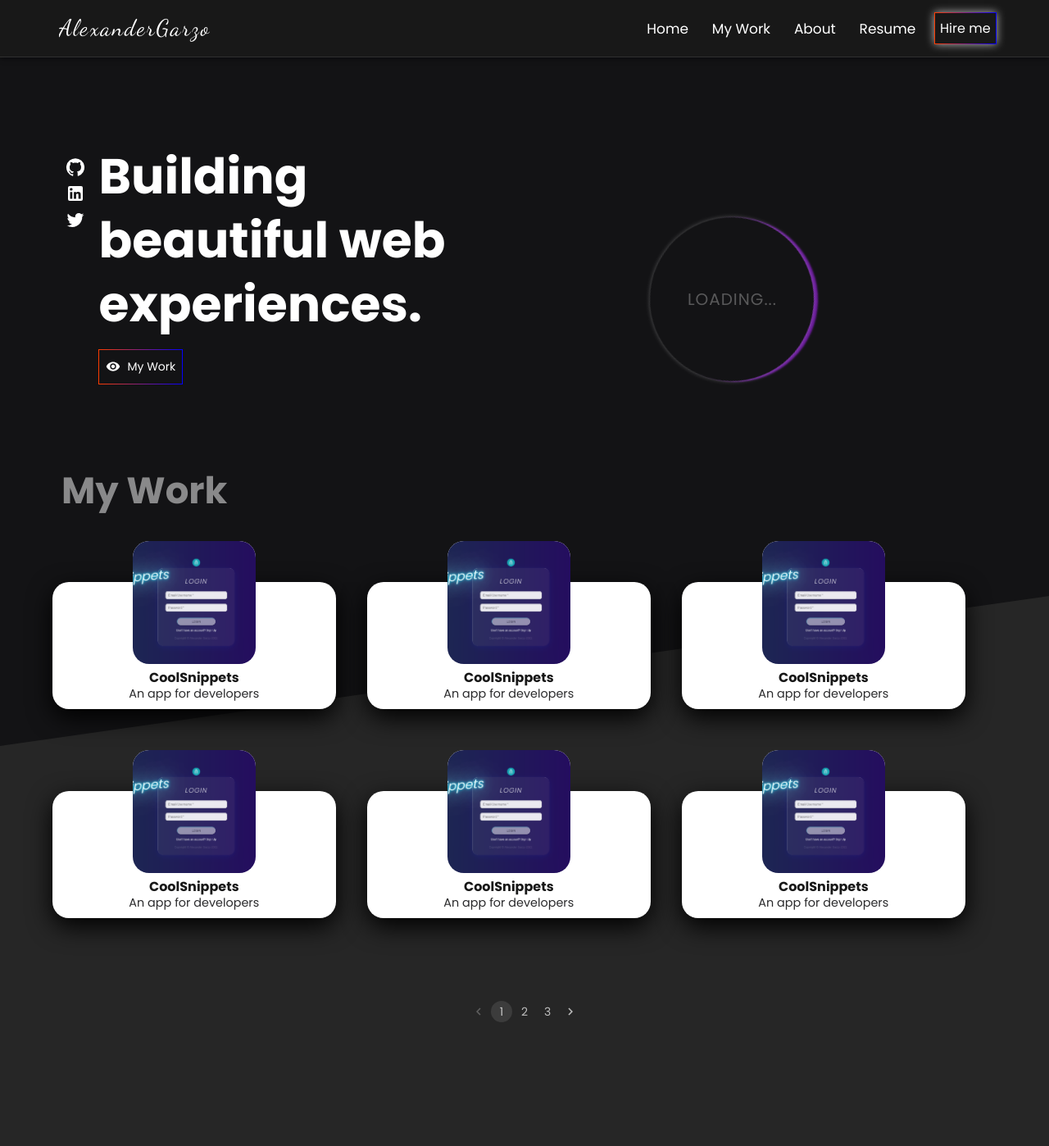
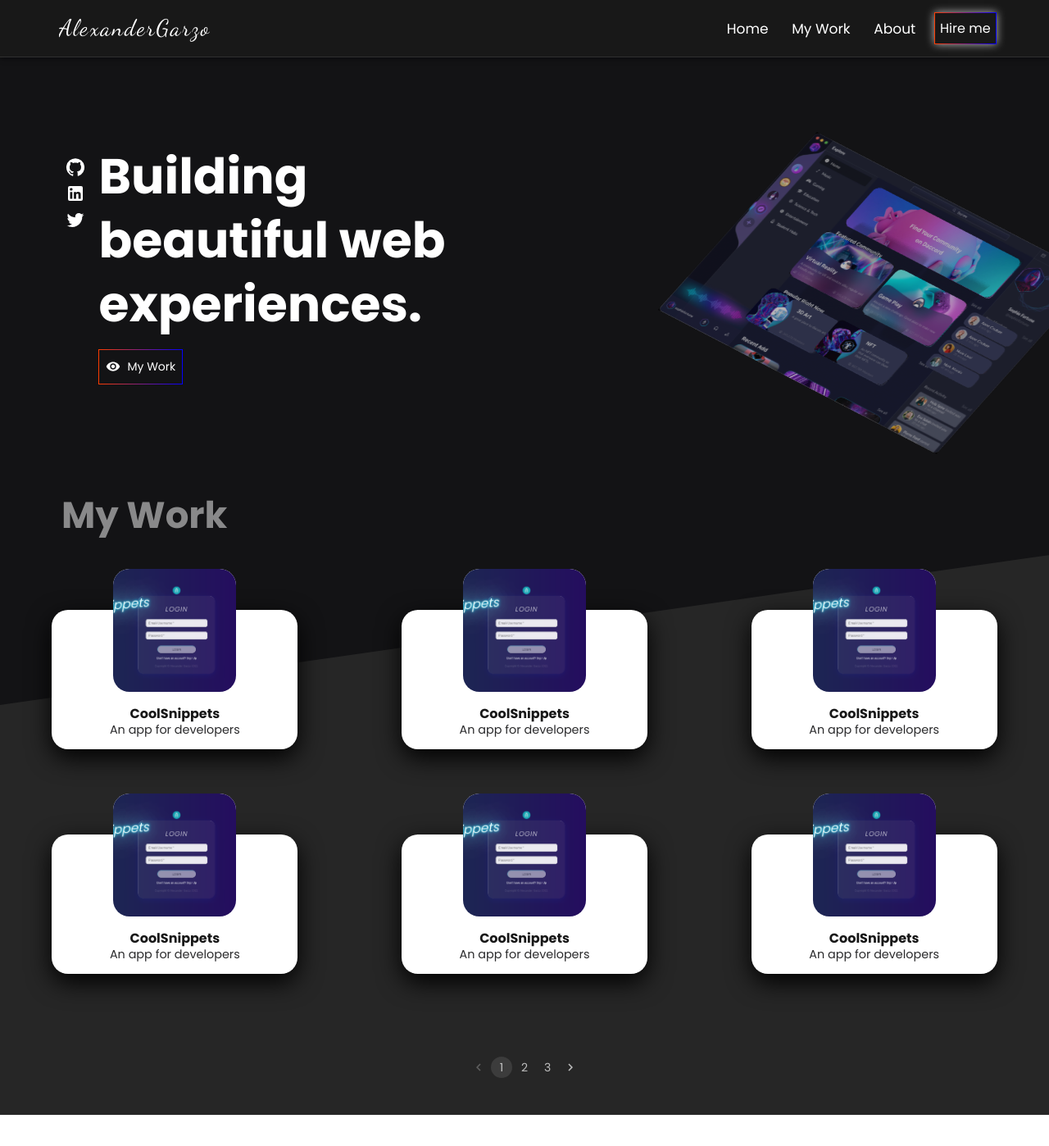
Before and after one commit to garzo94/Portafolio, a React (Vite) app: page / in a window 1280 px wide. Shown: the top 1398 px of the page at 82% size. After the commit the page ends 1360 px from the top, so only its background shows below. Built offline with nearby package versions, Linux system fonts and the light colour scheme.

Commit message:
some fixes

```diff
--- a/src/App.css
+++ b/src/App.css
@@ -14,7 +14,7 @@
   background: white;
   border-radius: 300PX;
   /* Use  your own styles here */
-  margin: 45px;
+  margin: 30px;
   width: 300px;
   height: 300px;
   right: 0;
@@ -25,6 +25,7 @@
   filter: blur(50px);
   opacity: 0.8 ;
   animation: rotation 8s infinite linear;
+  z-index: 1;
 
 
 }
@@ -105,9 +106,9 @@
 /* My Work section */
 .card{
   position:relative;
-  width:90%;
+  width:300px;
   /* height:380px; */
-  height:155px;
+  height:170px;
   background:#fff;
   border-radius: 20px;
   box-shadow: 0 10px 30px black;
@@ -161,14 +162,15 @@
 
 .card .content .details,.stack{
   position:absolute;
-  padding: 10px;
   width: 100%;
   text-align: center;
   transition: 0.5s;
-  margin-bottom: 35px;
-  transform: translateY(215px);
+
+  transform: translateY(150px);
+
   /* transform: translateY(0px); */
 }
+
 
 .stack{
   position:absolute;
@@ -179,11 +181,11 @@
   transform: translateY(215px);
 }
 .card:hover .stack{
-  transform: translateY(25px);
+  transform: translateY(-10px);
 }
 .card:hover .content .details, .card:hover .card{
 
-  transform: translateY(0px);
+  transform: translateY(-40px);
   cursor: pointer;
   height: 200px;
 
@@ -194,6 +196,7 @@
   font-weight: 600;
   color: #181818;
   line-height: 1.2rem;
+
 
 }
 
@@ -221,19 +224,18 @@
 
 }
 .description{
-  margin-top: 55px;
+
   height:150px;
 }
 
 .description h3{
   text-align: justify;
-  margin-top: -25px;
+
   font-size: 0.9rem;
   font-weight: 500;
   color: #131315;
   opacity: 0.9;
   padding: 15px;
-
 }
 
 .css-1ekofx8-MuiButtonBase-root-MuiPaginationItem-root.Mui-selected {
@@ -263,8 +265,8 @@
     height:316px !important;
   }
   .box{
-    width:175px;
-    height:175px;
+    width:150px;
+    height:150px;
   }
 
   .displayLoading{
@@ -278,9 +280,9 @@
     height:397px !important;
   }
   .box{
-    width:250px;
-    height:250px;
-    margin-left: -10px;
+    width:225px;
+    height:225px;
+    margin-left: 0px;
   }
 
   .displayLoading{
--- a/src/Sections/Hero.tsx
+++ b/src/Sections/Hero.tsx
@@ -61,7 +61,7 @@ const splinVariants = {
       type: "spring",
       mass: 0.4, // only with spring
       damping: 8, //only with spring
-      delay: 4,
+      delay: 0,
     },
   },
 };
@@ -90,9 +90,9 @@ export default function Hero() {
   const [displaySplin, setDisplaySpline] = useState(false);
   const [displaySphere, setDisplaySphere] = useState(false);
   const [displayLoading, setDisplayLoading] = useState(true);
-  setTimeout(() => setDisplaySpline(true), 14000);
-  setTimeout(() => setDisplaySphere(true), 12000);
-  setTimeout(() => setDisplayLoading(false), 13000);
+  setTimeout(() => setDisplaySpline(true), 5500);
+  setTimeout(() => setDisplaySphere(true), 5000);
+  setTimeout(() => setDisplayLoading(false), 4500);
 
   return (
     <ThemeProvider theme={theme}>
@@ -100,7 +100,7 @@ export default function Hero() {
         sx={{
           pt: { lg: 20, md: 18, sm: 10, xs: 12 },
           bgcolor: "#131315",
-          height: "550px",
+          height: { lg: "500px", md: "425px" },
           width: "100%",
           display: "flex",
           flexDirection: { lg: "row", md: "row", sm: "column", xs: "column" },
@@ -224,19 +224,42 @@ export default function Hero() {
           <Box
             sx={{
               position: "absolute",
-              top: { lg: -100, md: -50, sm: -35, xs: -15 },
-              right: { lg: 0, md: -75 },
+              top: { lg: 0, md: 50, sm: 0, xs: 0 },
+              right: { lg: 50, md: -40 },
+              display: "flex",
+              justifyContent: "center",
+              alignItems: "start",
             }}
           >
-            {/* {displaySplin && (
+            {displaySplin && (
               <motion.div
                 variants={splinVariants}
                 initial="hidden"
                 animate="visible"
               >
-                <Spline scene="https://prod.spline.design/pn1r3HV-s4XMZcOP/scene.splinecode" />
+                <Box
+                  component="img"
+                  alt="web image"
+                  src="src\assets\heroImg.png"
+                  sx={{
+                    position: "relative",
+                    width: {
+                      lg: "550px",
+                      md: "400px",
+                      sm: "325px",
+                      xs: "325px",
+                    },
+                    height: {
+                      lg: "400px",
+                      md: "250px",
+                      sm: "175px",
+                      xs: "175px",
+                    },
+                    zIndex: 2,
+                  }}
+                />
               </motion.div>
-            )} */}
+            )}
           </Box>
         </Box>
       </Box>
--- a/src/Sections/MyWork.tsx
+++ b/src/Sections/MyWork.tsx
@@ -8,14 +8,12 @@ export default function MyWork() {
       <Box
         sx={{
           bgcolor: "#262626",
-          height: "700px",
+          height: { lg: "700px", md: "700px", sm: "1000px" },
           width: "100vw",
           position: "relative",
-
           display: "flex",
           flexDirection: "column",
           alignItems: "center",
-
           jusfityContent: "center",
         }}
       >
@@ -23,9 +21,10 @@ export default function MyWork() {
           sx={{
             color: "rgba(255,255,255,0.5)",
             position: "absolute",
-            top: -145,
-            left: 75,
-            fontSize: "45px",
+            top: { lg: -65, md: -45, sm: -15, xs: -20 },
+            left: { lg: 75, md: 40, sm: 20, xs: 35 },
+            fontSize: { lg: "45px", md: "35px", sm: "32px", xs: "25px" },
+            zIndex: 1,
             fontWeight: 600,
           }}
         >
@@ -40,26 +39,73 @@ export default function MyWork() {
             borderBottom: "200px solid transparent",
           }}
         ></Box>
-        <Grid container sx={{ width: "90%" }}>
-          <Grid item lg={4}>
+        <Grid
+          container
+          sx={{ width: "100%", mt: { lg: 10, md: 10, sm: 15, xs: 10 } }}
+          spacing={0.5}
+        >
+          <Grid
+            item
+            lg={4}
+            md={6}
+            sm={6}
+            xs={12}
+            sx={{ display: "flex", justifyContent: "center" }}
+          >
             <Card />
           </Grid>
-          <Grid item lg={4}>
+          <Grid
+            item
+            lg={4}
+            md={6}
+            sm={6}
+            xs={12}
+            sx={{ display: "flex", justifyContent: "center" }}
+          >
             <Card />
           </Grid>
-          <Grid item lg={4}>
+          <Grid
+            item
+            lg={4}
+            md={6}
+            sm={6}
+            xs={12}
+            sx={{ display: "flex", justifyContent: "center" }}
+          >
             <Card />
           </Grid>
-          <Grid item lg={4}>
+          <Grid
+            item
+            lg={4}
+            md={6}
+            sm={6}
+            xs={12}
+            sx={{ display: "flex", justifyContent: "center" }}
+          >
             <Card />
           </Grid>
-          <Grid item lg={4}>
+          <Grid
+            item
+            lg={4}
+            md={6}
+            sm={6}
+            xs={12}
+            sx={{ display: "flex", justifyContent: "center" }}
+          >
             <Card />
           </Grid>
-          <Grid item lg={4}>
+          <Grid
+            item
+            lg={4}
+            md={6}
+            sm={6}
+            xs={12}
+            sx={{ display: "flex", justifyContent: "center" }}
+          >
             <Card />
           </Grid>
         </Grid>
+
         <Stack>
           <Pagination
             count={3}
--- a/src/components/Card.tsx
+++ b/src/components/Card.tsx
@@ -3,17 +3,24 @@ import { Stack, IconButton, Tooltip } from "@mui/material";
 import GitHubIcon from "@mui/icons-material/GitHub";
 import SmartDisplayIcon from "@mui/icons-material/SmartDisplay";
 import RocketLaunchIcon from "@mui/icons-material/RocketLaunch";
+import PlayCircleIcon from "@mui/icons-material/PlayCircle";
 
 const buttonsStyle = {
-  fontSize: "12px",
   color: "#181818",
   textTransform: "capitalize",
   border: "1px solid #181818",
   alignText: "center",
+  width: "30px",
+  height: "30px",
   "&:hover": {
     border: "1px solid #181818",
     bgcolor: "#fff",
   },
+};
+
+const sizeIcon = {
+  width: "0.5em",
+  height: "0.5em",
 };
 
 const tootlipStyle = {
@@ -63,7 +70,7 @@ export default function Card() {
 
           <Tooltip title="View video demo" PopperProps={propperStyle}>
             <IconButton sx={buttonsStyle} size="small">
-              <SmartDisplayIcon />
+              <PlayCircleIcon />
             </IconButton>
           </Tooltip>
 
@@ -73,6 +80,9 @@ export default function Card() {
                 color: "#fff",
                 bgcolor: "#181818",
                 border: "1px solid #181818",
+                width: "30px",
+                height: "30px",
+                transition: "0.7s",
                 "&:hover": {
                   border: "1px solid #181818",
                   bgcolor: "#fff",
--- a/src/components/Navbar.tsx
+++ b/src/components/Navbar.tsx
@@ -50,7 +50,7 @@ export default function Navbar() {
       transition: { duration: 3, ease: "easeInOut" },
     },
   };
-  const pages = ["Home", "My Work", "About", "Resume", "Hire me"];
+  const pages = ["Home", "My Work", "About", "Hire me"];
   const [anchorElNav, setAnchorElNav] = React.useState<null | HTMLElement>(
     null
   );
@@ -188,7 +188,7 @@ export default function Navbar() {
                 <Link sx={navButtonstyle}>Home</Link>
                 <Link sx={navButtonstyle}>My Work</Link>
                 <Link sx={navButtonstyle}>About</Link>
-                <Link sx={navButtonstyle}>Resume</Link>
+
                 <Link
                   sx={{
                     borderWidth: " 1px",
```
Also changed, not shown: src/assets/heroImg.png (added).
